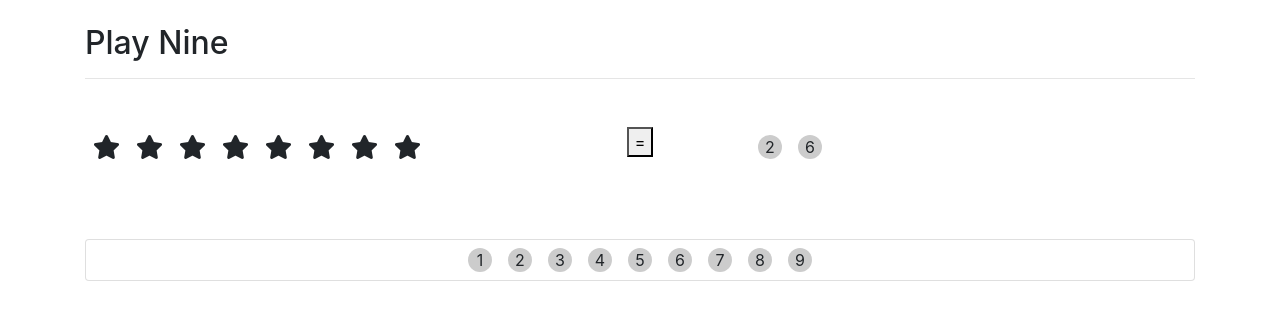
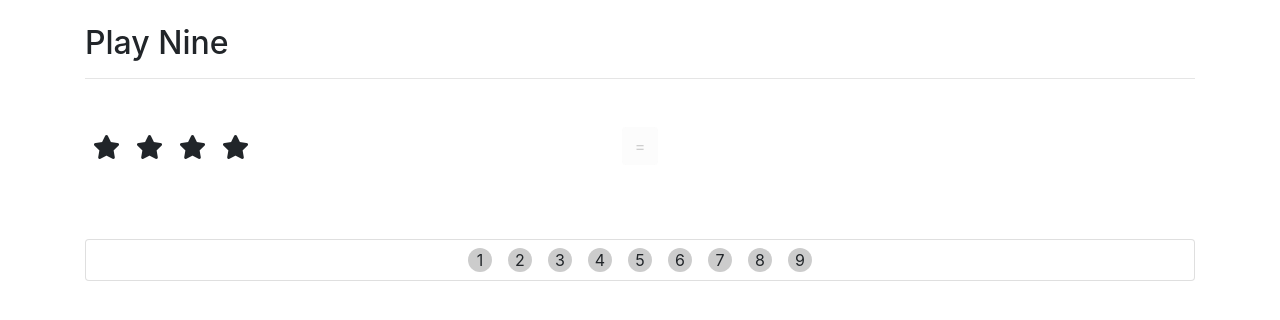
Before and after one commit to Dheavyman/math-skills-game, a React app: page / in a window 1280 px wide. Shown: the top 320 px of the page. Built offline with nearby package versions, Linux system fonts and the light colour scheme.

Commit message:
feat(selection): add number selection - add functionality for users to select a number - add functionality for users to unselect a number

```diff
--- a/package.json
+++ b/package.json
@@ -15,8 +15,10 @@
     "babel-core": "^6.26.3",
     "babel-eslint": "^10.0.0",
     "babel-loader": "7",
+    "babel-plugin-transform-class-properties": "^6.24.1",
     "babel-preset-env": "^1.7.0",
     "babel-preset-react": "^6.24.1",
+    "babel-preset-stage-2": "^6.24.1",
     "babel-register": "^6.26.0",
     "css-loader": "^1.0.0",
     "eslint": "4.19.1",
@@ -38,6 +40,7 @@
     "dotenv": "^6.0.0",
     "express": "^4.16.3",
     "morgan": "^1.9.1",
+    "prop-types": "^15.6.2",
     "react": "^16.5.2",
     "react-dom": "^16.5.2"
   }
--- a/public/style.scss
+++ b/public/style.scss
@@ -1,10 +1,12 @@
 .label {
   margin-top: 1.5rem;
 }
+
 .fa-star {
   font-size: 1.5rem;
   margin: 0.5rem;
 }
+
 .number {
   span {
     background-color: #cccccc;
--- a/src/components/Answer.jsx
+++ b/src/components/Answer.jsx
@@ -1,17 +1,39 @@
 import React from 'react';
+import PropTypes from 'prop-types';
+
+
+const propTypes = {
+  selectedNumbers: PropTypes.arrayOf(PropTypes.number).isRequired,
+  handleUnselectNumber: PropTypes.func.isRequired
+};
 
 /**
  * Answer component
  *
+ * @param {object} props - Properties passed to component
  * @returns {object} React element
  */
-const Answer = () => (
-  <div className="col-5">
-    <div className="number">
-      <span>2</span>
-      <span>6</span>
+const Answer = (props) => {
+  const { selectedNumbers, handleUnselectNumber } = props;
+  return (
+    <div className="col-5">
+      <div className="number">
+        {selectedNumbers.map((number, index) => (
+          <span
+            role="button"
+            tabIndex="0"
+            key={index.toString()}
+            onClick={() => handleUnselectNumber(number)}
+            onKeyUp={() => {}}
+          >
+            {number}
+          </span>
+        ))}
+      </div>
     </div>
-  </div>
-);
+  );
+};
+
+Answer.propTypes = propTypes;
 
 export default Answer;
--- a/src/components/Button.jsx
+++ b/src/components/Button.jsx
@@ -1,14 +1,31 @@
 import React from 'react';
+import PropTypes from 'prop-types';
+
+const propTypes = {
+  selectedNumbers: PropTypes.arrayOf(PropTypes.number).isRequired
+};
 
 /**
  * Button component
  *
+ * @param {object} props - Properties passed to component
  * @returns {object} React element
  */
-const Button = () => (
-  <div className="col-2 text-center">
-    <button type="button">=</button>
-  </div>
-);
+const Button = (props) => {
+  const { selectedNumbers } = props;
+  return (
+    <div className="col-2 text-center">
+      <button
+        type="button"
+        className="btn"
+        disabled={selectedNumbers.length === 0}
+      >
+        =
+      </button>
+    </div>
+  );
+};
+
+Button.propTypes = propTypes;
 
 export default Button;
--- a/src/components/Game.jsx
+++ b/src/components/Game.jsx
@@ -1,4 +1,4 @@
-import React from 'react';
+import React, { Component } from 'react';
 
 import Stars from './Stars';
 import Button from './Button';
@@ -8,20 +8,77 @@
 /**
  * Game component
  *
+ * @class Game
+ * @extends {Component}
+ */
+class Game extends Component {
+  state = {
+    selectedNumbers: [],
+    numberOfStars: 1 + Math.floor(Math.random() * 9)
+  };
+
+  /**
+   * Handle select number event
+   *
+   * @param {number} clickedNumber - Number selected
+   * @returns {object} New state
+   *
+   * @memberof Game
+   */
+  handleSelectNumber = (clickedNumber) => {
+    const { selectedNumbers } = this.state;
+    if (!selectedNumbers.includes(clickedNumber)) {
+      this.setState(prevState => ({
+        selectedNumbers: [...prevState.selectedNumbers, clickedNumber]
+      }));
+    }
+  }
+
+  /**
+   * Handle unselecting a number event
+   *
+   * @param {number} clickedNumber - Number selected
+   * @returns {object} New state
+   *
+   * @memberof Game
+   */
+  handleUnselectNumber = (clickedNumber) => {
+    this.setState(prevState => ({
+      selectedNumbers: prevState.selectedNumbers.filter(number => (
+        number !== clickedNumber
+      ))
+    }));
+  }
+
+  /**
+   * Render method
+   *
    * @returns {object} React element
+   *
+   * @memberof Game
    */
-const Game = () => (
+  render() {
+    const { selectedNumbers, numberOfStars } = this.state;
+    return (
       <div className="container">
         <h2 className="label">Play Nine</h2>
         <hr />
         <div className="row mt-5">
-      <Stars />
-      <Button />
-      <Answer />
+          <Stars numberOfStars={numberOfStars} />
+          <Button selectedNumbers={selectedNumbers} />
+          <Answer
+            selectedNumbers={selectedNumbers}
+            handleUnselectNumber={this.handleUnselectNumber}
+          />
         </div>
         <br />
-    <Numbers />
+        <Numbers
+          selectedNumbers={selectedNumbers}
+          handleSelectNumber={this.handleSelectNumber}
+        />
       </div>
     );
+  }
+}
 
 export default Game;
--- a/src/components/Numbers.jsx
+++ b/src/components/Numbers.jsx
@@ -1,20 +1,51 @@
 import React from 'react';
+import PropTypes from 'prop-types';
+
+const propTypes = {
+  selectedNumbers: PropTypes.arrayOf(PropTypes.number).isRequired,
+  handleSelectNumber: PropTypes.func.isRequired
+};
 
 const arrayOfNumbers = Array.from({ length: 9 }, (_, index) => index + 1);
 
 /**
  * Numbers component
  *
+ * @param {object} props - Properties passed to component
  * @returns {object} React element
  */
-const Numbers = () => (
+const Numbers = (props) => {
+  const { selectedNumbers, handleSelectNumber } = props;
+
+  /**
+   * Add class name to change the color of each number when selected
+   *
+   * @param {*} number - Number selected
+   * @returns {string} Selected or empty string
+   */
+  const numberClassName = number => (
+    selectedNumbers.includes(number) ? 'selected' : ''
+  );
+  return (
     <div className="card text-center mt-5">
       <div className="number">
         {arrayOfNumbers.map((number, index) => (
-        <span key={index.toString()}>{number}</span>
+          <span
+            role="button"
+            tabIndex="0"
+            key={index.toString()}
+            className={numberClassName(number)}
+            onClick={() => handleSelectNumber(number)}
+            onKeyUp={() => {}}
+          >
+            {number}
+          </span>
         ))}
       </div>
     </div>
   );
+};
+
+Numbers.propTypes = propTypes;
 
 export default Numbers;
--- a/src/components/Stars.jsx
+++ b/src/components/Stars.jsx
@@ -1,13 +1,18 @@
+import React from 'react';
+import PropTypes from 'prop-types';
 
-import React from 'react';
+const propTypes = {
+  numberOfStars: PropTypes.number.isRequired
+};
 
 /**
  * Stars component
  *
+ * @param {object} props - Properties passed to component
  * @returns {object} React element
  */
-const Stars = () => {
-  const numberOfStars = 1 + Math.floor(Math.random() * 9);
+const Stars = (props) => {
+  const { numberOfStars } = props;
 
   return (
     <div className="col-5">
@@ -20,4 +25,6 @@
   );
 };
 
+Stars.propTypes = propTypes;
+
 export default Stars;
--- a/webpack.config.js
+++ b/webpack.config.js
@@ -25,7 +25,7 @@
         loader: 'babel-loader',
         exclude: /node_modules/,
         query: {
-          presets: ['env', 'react']
+          presets: ['env', 'react', 'stage-2']
         }
       },
       {
@@ -68,4 +68,4 @@
     hot: true,
     historyApiFallback: true,
   }
-}
+};
```
Also changed, not shown: .babelrc, 1 other file (tests, documents, lock files or other folders). Lines whose indentation alone changed are shown as unchanged.
